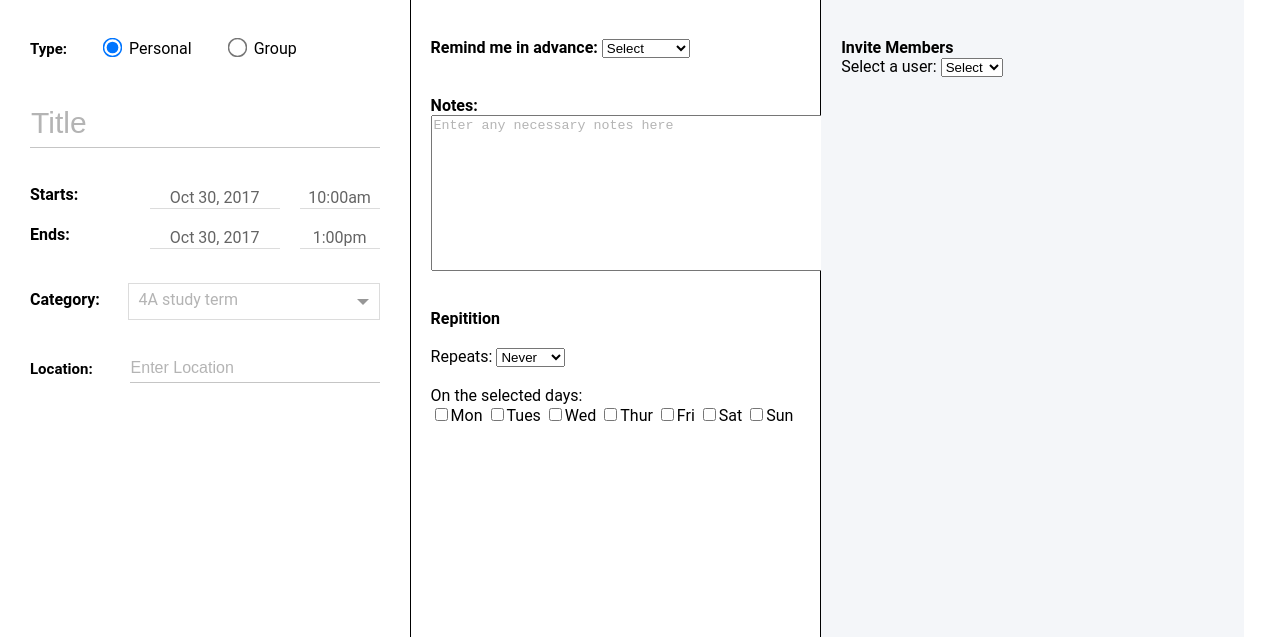
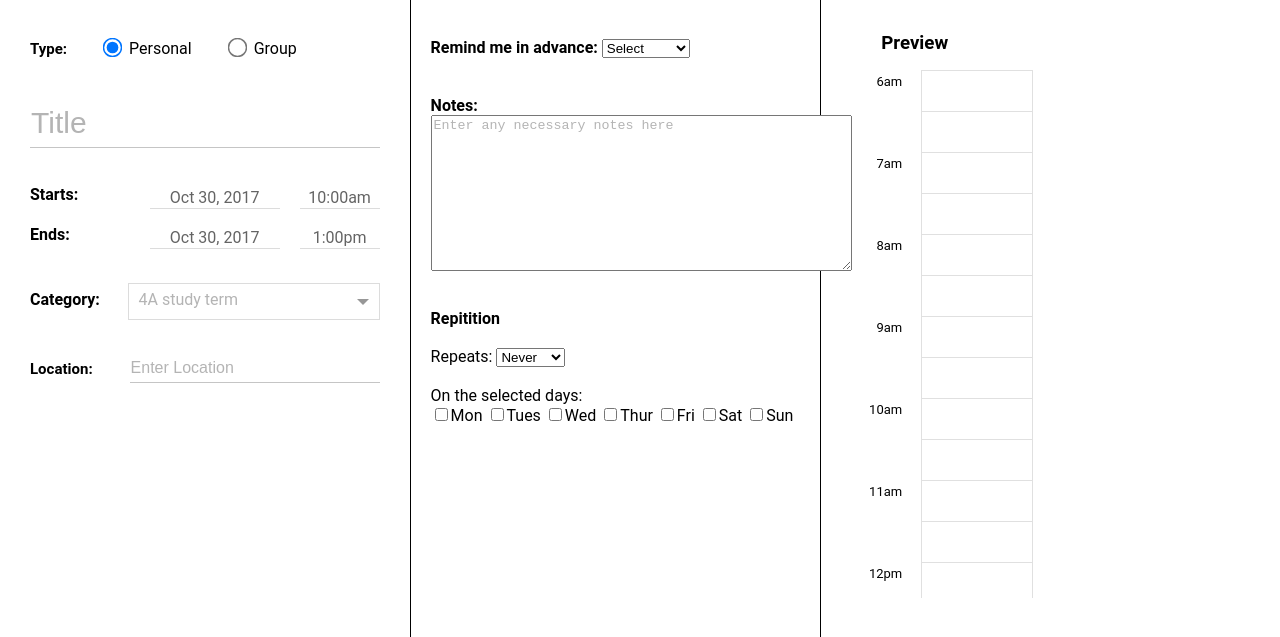
Before and after one commit to kennymkchan/calendar-redesign, a website: page addEdit.html in a window 1280 px wide. Shown: the part 103-740 px from the top of the page. Drawn offline with nearby package versions, Linux system fonts and the light colour scheme.

Commit message:
Add preview schedule layout

```diff
--- a/addEdit.html
+++ b/addEdit.html
@@ -171,21 +171,24 @@
     </div>
 
     <div class="right">
-      <span class="content">
-        <div class="content" style="margin-top:40px">
-          <b>Invite Members</b> <br />
-          Select a user:
-          <select id="users">
-            <option value="">Select</option>
-            <option value="User 1">User 1</option>
-            <option value="User 2">User 2</option>
-            <option value="User 3">User 3</option>
-            <option value="User 4">User 4</option>
-            <option value="User 5">User 5</option>
-            <option value="User 6">User 6</option>
-          </select>
-        </div> <br /><br />
-      </span>
+
+      <h3 class="preview-label">Preview</h3>
+
+      <div class="calendar-container-main">
+        <div class="cells">
+          <div class="calendar-column calendar--timeslots">
+            <div class="date--header">
+              <span class="timeslot--header">timeslot</span>
+              <span class="week-date-1"></span>
+            </div>
+          </div>
+
+          <div class="calendar-column calendar--day-1">
+            <div class="date--header">
+            </div>
+          </div>
+        </div>
+      </div>
     </div>
   </body>
 
--- a/scripts/edit.js
+++ b/scripts/edit.js
@@ -71,22 +71,28 @@ for (var i = 0; i < 24; i++) {
   $(timeContainer).append(timeCell);
 }
 
+var timeContainer = $(".calendar--timeslots");
+for (var i = 0; i < 24; i++) {
 
-// Loop through the different days in the week and append the timeslots
+  var timeCell = document.createElement("div");
+  $(timeCell).attr("class", "timeslot-cell");
+  $(timeCell).append("<span>" + timeslotHash[i] + "</span>");
+  $(timeContainer).append(timeCell);
+}
 
-for (var day = 1; day < 8; day++) {
 
-  calendarContainer = $(".calendar--wide-" + day);
+for (var day = 1; day < 2; day++) {
+
+  calendarContainer = $(".calendar--day-" + day);
 
   // Creating the calendar cells. Each calendar cell should represent 30min,
   // so one day will have a total of 2 * 24;
   for (var i = 0; i < 48; i++) {
     var calendarCell = document.createElement("div");
-    if (i < 47) {
-      $(calendarCell).attr("class", "calendar-cell-wide");
-    } else {
-      $(calendarCell).attr("class", "calendar-cell--last calendar-cell-wide");
-    }
+    var column = "calendar-cell--column-" + day;
+
+    $(calendarCell).attr("class", "calendar-cell " + column + " calendar-cell-" + i + " " + day + " " + i);
+
     $(calendarContainer).append(calendarCell);
   }
 }
--- a/styles/edit.css
+++ b/styles/edit.css
@@ -28,7 +28,7 @@ html {
   width:33%;
   height:100%;
   float:left;
-  background: #f4f6f9;
+  position: relative;
 }
 
 .edit--header--banner {
@@ -346,3 +346,85 @@ input[type=radio] {
 :-moz-placeholder { /* Firefox 18- */
   color: rgba(180, 180, 180, 1);
 }
+
+
+.calendar-container-main {
+  width: 100%;
+  left: -10px;
+  top: 60px;
+  height: 540px;
+  position: absolute;
+  overflow-y: scroll;
+  z-index: 1;
+}
+
+.cells {
+  position: relative;
+  right: 0;
+  margin-right: 30px;
+  font-size: 0;
+}
+
+.timeslot-cell {
+  height: 80px;
+  width: 90px;
+  font-size: 13px;
+  border: 1px solid transparent;
+  text-align: right;
+  margin-right: 10px;
+  z-index: -1;
+}
+
+.timeslot--header {
+  color: white;
+}
+
+.date--header {
+  font-weight: bold;
+  text-align: center;
+  font-size: 13px;
+  width: 110px;
+}
+
+.current-day--header {
+  color: #607CCB;
+  font-size: 14px;
+}
+
+.calendar-cell {
+  border: 1px solid #E0E0E0;
+  border-bottom: 0px;
+  height: 40px;
+  width: 110px;
+  cursor: pointer;
+  margin: 0;
+  padding: 0;
+}
+
+/* Adds a bottom border to the last element */
+.calendar-cell-47 {
+  border: 1px solid #E0E0E0;
+}
+
+.calendar-cell:hover {
+  background-color: #BDBDBD;
+}
+
+.calendar-column {
+  display: inline-flex;
+  flex-direction: column;
+  margin: 0;
+  padding: 0;
+  position: relative;
+}
+
+.calendar-column--timeslots {
+  width: 50px;
+}
+
+.preview-label {
+  z-index: 100;
+  position: absolute;
+  left: 60px;
+  top: 15px;
+}
```
